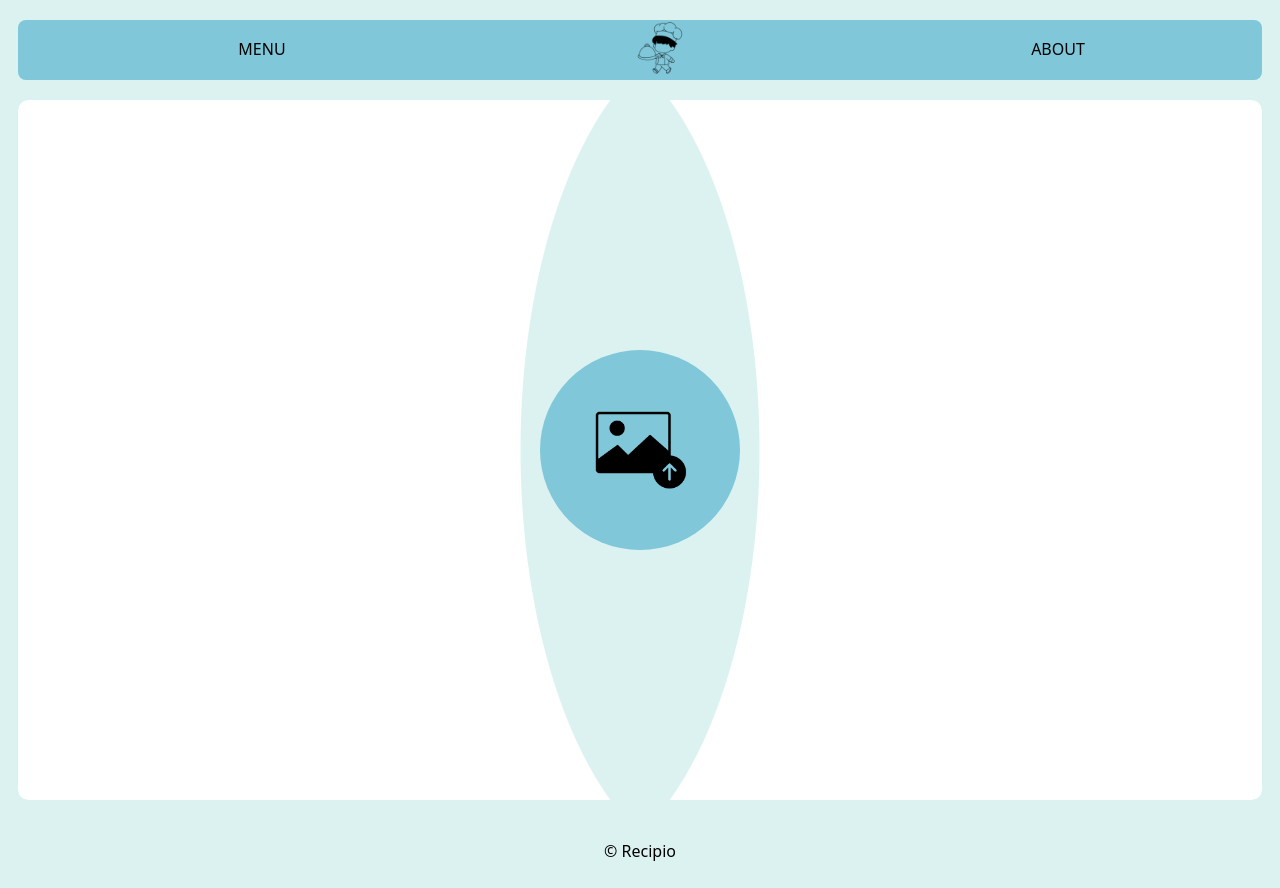
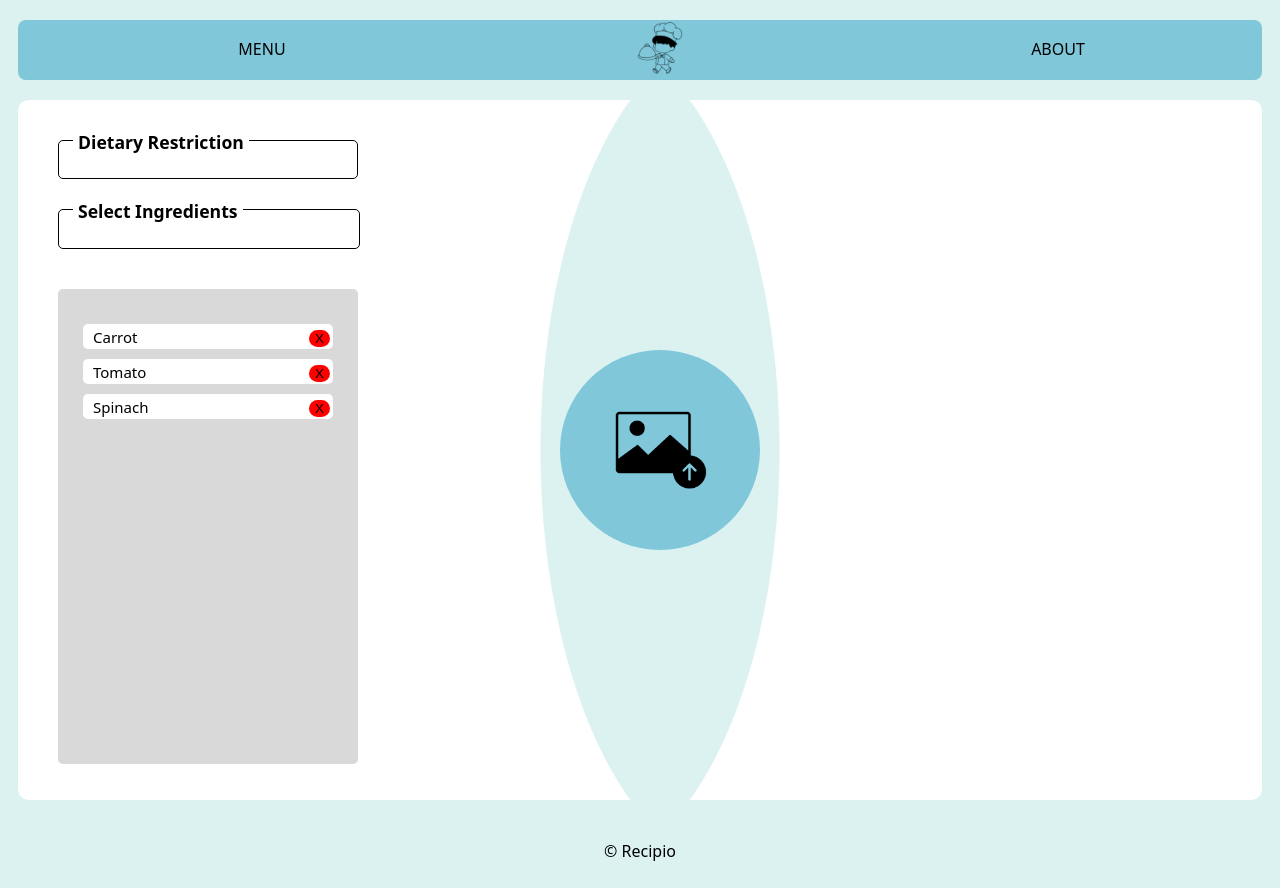
Before and after one commit to StoicNeutron/RecipioFront, a React (Vite) app: page / in a window 1280 px wide. Built offline with nearby package versions, Linux system fonts and the light colour scheme.

Commit message:
progress1

```diff
--- /dev/null
+++ b/src/components/Basket.css
@@ -0,0 +1,8 @@
+.main_basket{
+    margin-top: 40px;
+    background-color: #D9D9D9;
+    height: 450px;
+    width: 300px;
+    border-radius: 5px;
+    padding-top: 25px;
+}
--- /dev/null
+++ b/src/components/Basket.jsx
@@ -0,0 +1,14 @@
+import './Basket.css';
+import Ingredient from './Ingredient';
+
+function Basket(){
+    return(
+        <div class="main_basket">
+            <Ingredient ingredient_name={"Carrot"}/>
+            <Ingredient ingredient_name={"Tomato"}/>
+            <Ingredient ingredient_name={"Spinach"}/>
+        </div>
+    )
+};
+
+export default Basket;
--- /dev/null
+++ b/src/components/Ingredient.css
@@ -0,0 +1,31 @@
+.ingredient_main{
+    display: flex;
+    width: 250px;
+    height: 25px;
+    background-color: white;
+    margin-left: 25px;
+    border-radius: 5px;
+    font-size: 15px;
+    align-items: center;
+    justify-content: center;
+    margin-top: 10px;
+}
+
+.txt_area{
+    flex: 9;
+    margin-left: 10px;
+}
+
+.remove_area{
+    flex:1;
+}
+
+.remove_area button{
+    background-color: red;
+    border-style: none;
+    border-radius: 30px;
+}
+
+.remove_area button:hover{
+    background-color: darkred;
+}
--- /dev/null
+++ b/src/components/Ingredient.jsx
@@ -0,0 +1,27 @@
+import React, { useState } from 'react';
+import './Ingredient.css';
+
+function Ingredient({ ingredient_name }) {
+    const [isVisible, setIsVisible] = useState(true);
+
+    const handleRemove = () => {
+        setIsVisible(false);
+    };
+
+    if (!isVisible) {
+        return null; // Return null to stop rendering the component when it's not visible
+    }
+
+    return (
+        <div className="ingredient_main">
+            <div className="txt_area">
+                {ingredient_name}
+            </div>
+            <div className="remove_area">
+                <button onClick={handleRemove}>X</button>
+            </div>
+        </div>
+    );
+}
+
+export default Ingredient;
--- /dev/null
+++ b/src/components/Input.css
@@ -0,0 +1,30 @@
+.dropdown-container {
+    display: flex;
+    flex-direction: column;
+    align-items: flex-start;
+    position: relative;
+    width: 300px;
+}
+
+.dropdown-label {
+    position: absolute;
+    top: -10px;
+    left: 15px;
+    background-color: white;
+    padding: 0 5px;
+    font-weight: bold;
+    font-size: 1.1rem;
+}
+
+.input_dropdown {
+    width: 100%;
+    padding: 10px;
+    font-size: 1rem;
+    border: 1px solid black;
+    background-color: white;
+    border-radius: 5px;
+    outline: none;
+    -webkit-appearance: none;
+    -moz-appearance: none;
+    appearance: none;
+}
--- /dev/null
+++ b/src/components/Input.jsx
@@ -0,0 +1,19 @@
+import React from 'react';
+import './Input.css';
+
+function Input() {
+    return (
+        <div className="dropdown-container">
+            <label className="dropdown-label">Dietary Restriction</label>
+            <select className="input_dropdown">
+                <option value=""></option>
+                <option value="vegetarian">Vegetarian</option>
+                <option value="vegan">Vegan</option>
+                <option value="gluten-free">Gluten-Free</option>
+                <option value="halal">Halal</option>
+            </select>
+        </div>
+    );
+}
+
+export default Input;
--- /dev/null
+++ b/src/components/Input2.css
@@ -0,0 +1,58 @@
+/* Container to align label and input box */
+.autocomplete-container {
+    margin-top: 30px;
+    display: flex;
+    flex-direction: column;
+    align-items: flex-start;
+    position: relative;
+    width: 280px;
+}
+
+/* Style for the label */
+.autocomplete-label {
+    position: absolute;
+    top: -10px;
+    left: 15px;
+    background-color: white;
+    padding: 0 5px;
+    font-weight: bold;
+    font-size: 1.1rem;
+}
+
+/* Style for the input box */
+.autocomplete-input {
+    width: 100%;
+    padding: 10px;
+    font-size: 1rem;
+    border: 1px solid black;
+    border-radius: 5px;
+    outline: none;
+}
+
+/* Style for the dropdown options */
+.autocomplete-options {
+    position: absolute;
+    top: 100%;
+    left: 0;
+    width: 100%;
+    max-height: 150px;
+    overflow-y: auto;
+    background-color: white;
+    border: 1px solid black;
+    border-radius: 5px;
+    box-shadow: 0px 4px 8px rgba(0, 0, 0, 0.2);
+    list-style: none;
+    margin: 0;
+    padding: 5px 0;
+    z-index: 1000;
+}
+
+/* Style for each option */
+.autocomplete-option {
+    padding: 10px;
+    cursor: pointer;
+}
+
+.autocomplete-option:hover {
+    background-color: #f0f0f0;
+}
--- /dev/null
+++ b/src/components/Input2.jsx
@@ -0,0 +1,192 @@
+import React, { useState } from 'react';
+import './Input2.css';
+
+function DietaryRestrictionAutocomplete() {
+    const [inputValue, setInputValue] = useState('');
+    const [filteredOptions, setFilteredOptions] = useState([]);
+    const [isOptionsVisible, setIsOptionsVisible] = useState(false);
+
+    const ingredients = [
+        'Tomato',
+        'Carrot',
+        'Ham',
+        'Chicken',
+        'Pork',
+        'Basil',
+        'Garlic',
+        'American Cheese',
+        'Mozzarella',
+        'Parmesan',
+        'Cheddar Cheese',
+        'Beef',
+        'Bacon',
+        'Turkey',
+        'Lettuce',
+        'Spinach',
+        'Kale',
+        'Onion',
+        'Red Onion',
+        'Green Onion',
+        'Bell Pepper',
+        'Green Bell Pepper',
+        'Red Bell Pepper',
+        'Yellow Bell Pepper',
+        'Jalapeno',
+        'Avocado',
+        'Olive Oil',
+        'Butter',
+        'Salt',
+        'Pepper',
+        'Cilantro',
+        'Parsley',
+        'Rosemary',
+        'Thyme',
+        'Oregano',
+        'Dill',
+        'Paprika',
+        'Chili Powder',
+        'Cumin',
+        'Cinnamon',
+        'Nutmeg',
+        'Ginger',
+        'Soy Sauce',
+        'Hoisin Sauce',
+        'Sesame Oil',
+        'Honey',
+        'Maple Syrup',
+        'Lemon',
+        'Lime',
+        'Orange',
+        'Cucumber',
+        'Zucchini',
+        'Eggplant',
+        'Mushrooms',
+        'Broccoli',
+        'Cauliflower',
+        'Green Beans',
+        'Peas',
+        'Corn',
+        'Potato',
+        'Sweet Potato',
+        'Rice',
+        'Pasta',
+        'Noodles',
+        'Quinoa',
+        'Lentils',
+        'Chickpeas',
+        'Black Beans',
+        'Kidney Beans',
+        'Coconut Milk',
+        'Heavy Cream',
+        'Milk',
+        'Yogurt',
+        'Greek Yogurt',
+        'Sour Cream',
+        'Mayonnaise',
+        'Mustard',
+        'Ketchup',
+        'BBQ Sauce',
+        'Sriracha',
+        'Hot Sauce',
+        'Vinegar',
+        'Red Wine Vinegar',
+        'Balsamic Vinegar',
+        'White Wine Vinegar',
+        'Apple Cider Vinegar',
+        'Flour',
+        'Sugar',
+        'Brown Sugar',
+        'Powdered Sugar',
+        'Baking Powder',
+        'Baking Soda',
+        'Yeast',
+        'Vanilla Extract',
+        'Almond Extract',
+        'Chocolate Chips',
+        'Cocoa Powder',
+        'Breadcrumbs',
+        'Panko',
+        'Eggs',
+        'Tofu',
+        'Shrimp',
+        'Salmon',
+        'Tuna',
+        'Tilapia',
+        'Scallops',
+        'Clams',
+        'Oysters',
+        'Lobster',
+        'Crab',
+        'Pineapple',
+        'Mango',
+        'Strawberries',
+        'Blueberries',
+        'Raspberries',
+        'Blackberries',
+        'Apples',
+        'Bananas',
+        'Grapes',
+        'Watermelon',
+        'Cantaloupe',
+        'Honeydew',
+        'Peach',
+        'Plum',
+        'Pomegranate',
+        'Almonds',
+        'Walnuts',
+        'Cashews',
+        'Peanuts',
+        'Pecans',
+        'Sunflower Seeds',
+        'Chia Seeds',
+        'Flaxseeds',
+        'Sesame Seeds'
+    ];
+
+    const handleInputChange = (event) => {
+        const value = event.target.value;
+        setInputValue(value);
+
+        // Filter options based on input
+        const filtered = ingredients.filter(ingredients =>
+            ingredients.toLowerCase().includes(value.toLowerCase())
+        );
+        setFilteredOptions(filtered);
+        setIsOptionsVisible(true);
+    };
+
+    const handleOptionClick = (ingredients) => {
+        setInputValue(ingredients);
+        setIsOptionsVisible(false);
+    };
+
+    return (
+        <div className="autocomplete-container">
+            <label className="autocomplete-label">Select Ingredients</label>
+            <input
+                type="text"
+                className="autocomplete-input"
+                value={inputValue}
+                onChange={handleInputChange}
+                onFocus={() => setIsOptionsVisible(true)}
+                onBlur={() => setTimeout(() => setIsOptionsVisible(false), 200)} // Delay to allow click on option
+                placeholder=""
+            />
+            {isOptionsVisible && filteredOptions.length > 0 && (
+                <ul className="autocomplete-options">
+                    {filteredOptions.map((ingredients, index) => (
+                        <li
+                            key={index}
+                            className="autocomplete-option"
+                            onClick={() => handleOptionClick(ingredients)}
+                        >
+                            {ingredients}
+                        </li>
+                    ))}
+                </ul>
+            )}
+        </div>
+    );
+}
+
+export default DietaryRestrictionAutocomplete;
--- a/src/components/Left_section.css
+++ b/src/components/Left_section.css
@@ -7,4 +7,6 @@
     background: white;
     border-radius: 10px;
     margin-right: -180px;
+    padding-left: 40px;
+    padding-top: 40px;
   }
--- a/src/components/Left_section.jsx
+++ b/src/components/Left_section.jsx
@@ -1,8 +1,14 @@
 import './Left_section.css';
+import Input from './Input';
+import Input2 from './Input2';
+import Basket from './Basket';
 
 function Left_section(){
     return (
         <div class="curved_edge_left">
+            <Input/>
+            <Input2/>
+            <Basket/>
         </div>
     )
 }
```
